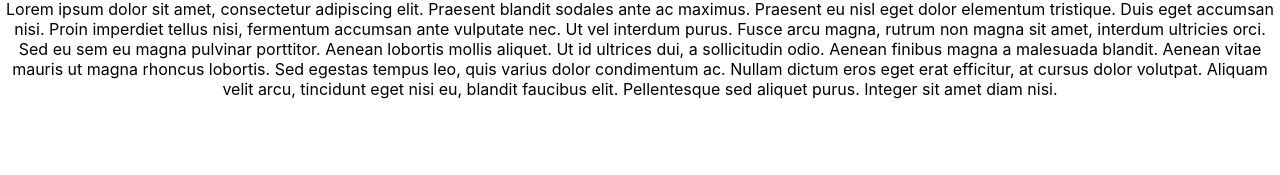
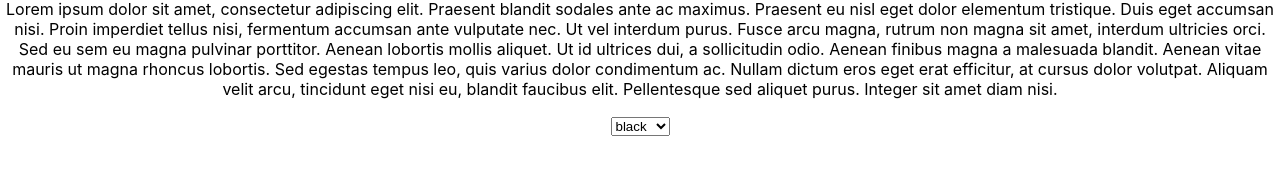
Before and after one commit to BalazsAnkes/my-react-app, a React (Create React App) app: page / in a window 1280 px wide. Shown: the part 203-378 px from the top of the page. Built offline with nearby package versions, Linux system fonts and the light colour scheme.

Commit message:
feat(ColorSelect): create component and use

```diff
--- /dev/null
+++ b/src/components/ColorSelect.js
@@ -0,0 +1,15 @@
+import { useTranslation } from "react-i18next";
+
+const ColorSelect = ({ colors, selectedImage }) => {
+    const { t } = useTranslation();
+
+    return (
+        <select defaultValue={selectedImage} className="select">
+            {colors.map((color, index) =>  (
+              <option key={index} value={color.image}>{t(color.label)}</option>
+          ))}
+        </select>
+    );
+};
+
+export default ColorSelect;
--- a/src/components/ProductDetails.js
+++ b/src/components/ProductDetails.js
@@ -1,3 +1,4 @@
+import ColorSelect from './ColorSelect';
 import Header from './Header';
 import TabContent from './TabContent';
 import Tabs from './Tabs';
@@ -8,6 +9,7 @@ const ProductDetails = ({ details, currentDetails, onDetailChange }) => {
             <Header />
             <Tabs items={details.tabItems} onDetailChange={onDetailChange} />
             <TabContent contents={details.tabContents} contentId={currentDetails.tabContentId} />
+            <ColorSelect colors={details.colors} selectedImage={currentDetails.image}/>
         </div>
     );
 };
```
